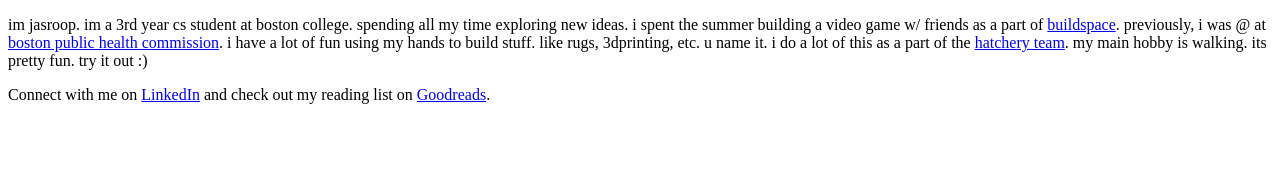
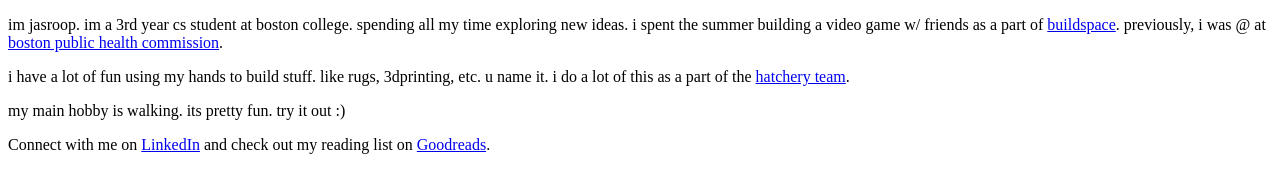
Before and after one commit to jasroopkdhingra/jasroop-website, a plain HTML site: page index.html in a window 1280 px wide. Drawn offline with Linux system fonts and the light colour scheme.

Commit message:
Update index.html

```diff
--- a/index.html
+++ b/index.html
@@ -2,11 +2,11 @@
 <html>
 <body>
 
-<p style="color:Black;">im jasroop. im a 3rd year cs student at boston college. spending all my time exploring new ideas. i spent the summer building a video game w/ friends as a part of <a href="https://buildspace.so/" target="_blank">buildspace<a/>. previously, i was @ at <a href="https://www.boston.gov/government/cabinets/boston-public-health-commission" target="_blank"> boston public health commission<a/>.
+<p style="color:Black;">im jasroop. im a 3rd year cs student at boston college. spending all my time exploring new ideas. i spent the summer building a video game w/ friends as a part of <a href="https://buildspace.so/" target="_blank">buildspace<a/>. previously, i was @ at <a href="https://www.boston.gov/government/cabinets/boston-public-health-commission" target="_blank"> boston public health commission<a/>.</p>
 
-i have a lot of fun using my hands to build stuff. like rugs, 3dprinting, etc. u name it. i do a lot of this as a part of the <a href="https://design-innovation.bc.edu/makerspaces/" target="_blank">hatchery team</a>.
+<p style="color:Black;">i have a lot of fun using my hands to build stuff. like rugs, 3dprinting, etc. u name it. i do a lot of this as a part of the <a href="https://design-innovation.bc.edu/makerspaces/" target="_blank">hatchery team</a>.</p>
 
-my main hobby is walking. its pretty fun. try it out :) </p>
+<p style="color:Black;">my main hobby is walking. its pretty fun. try it out :) </p>
 <p style="color:Black;">Connect with me on <a href="https://www.linkedin.com/in/jasroopdhingra" target="_blank">LinkedIn</a> and check out my reading list on <a href="https://www.goodreads.com/user/show/116855931-jasroop" target="_blank">Goodreads</a>.</p>
 
 </body>
```
